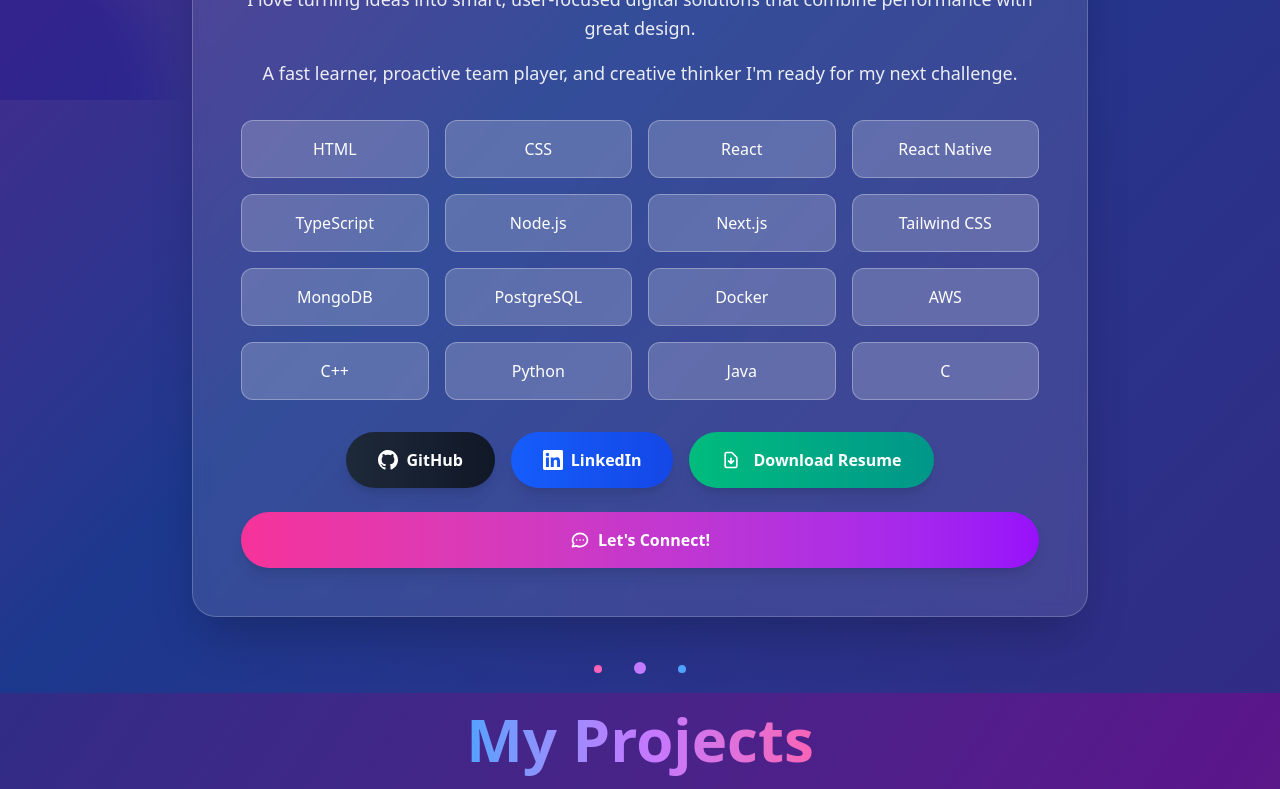
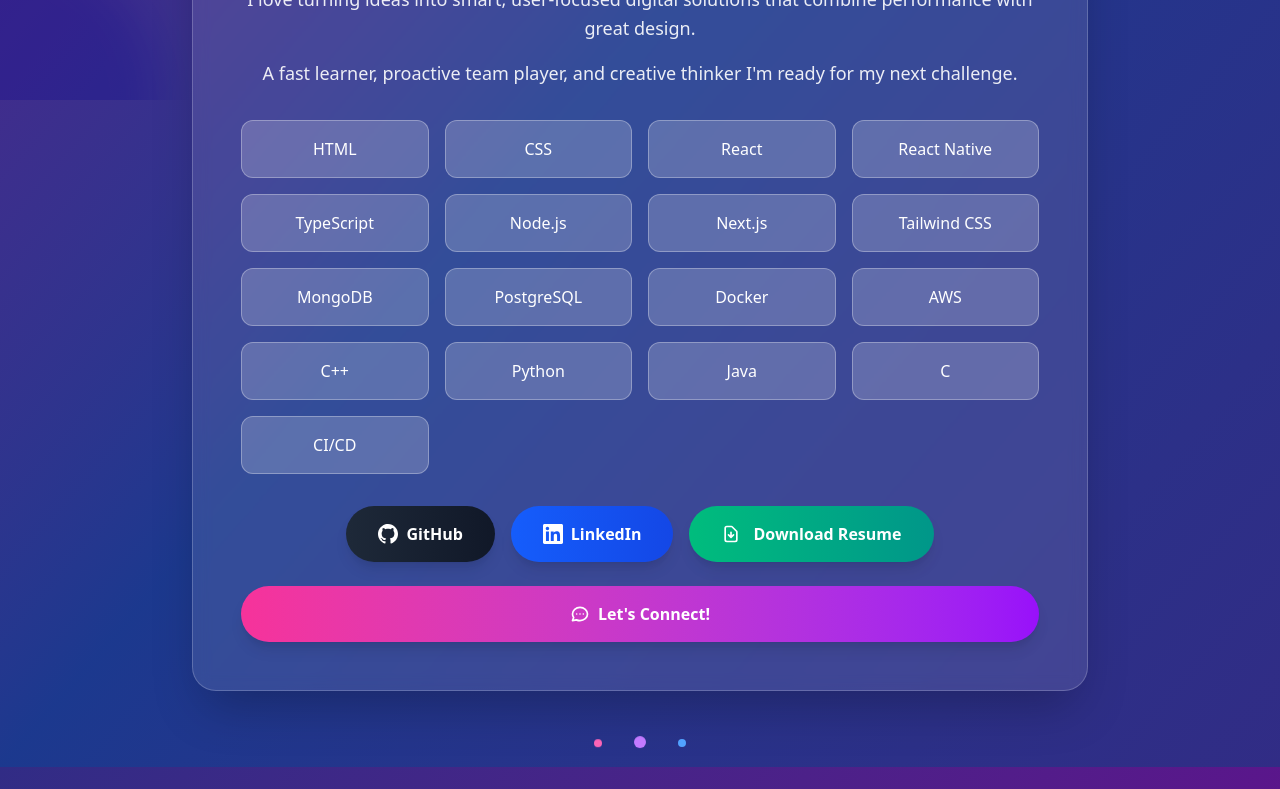
Before and after one commit to hodayakaro123/hodaya-portfolio, a React (Vite) app: page / in a window 1280 px wide. Shown: the part 700-1489 px from the top of the page. Built offline with nearby package versions, Linux system fonts and the light colour scheme.

Commit message:
Update AboutMe component; add CI/CD to skills list

```diff
--- a/src/components/AboutMe.tsx
+++ b/src/components/AboutMe.tsx
@@ -66,6 +66,7 @@ const AboutMe: React.FC = () => {
               "Python",
               "Java",
               "C",
+              "CI/CD",
             ].map((skill, index) => (
               <div
                 key={skill}
```
